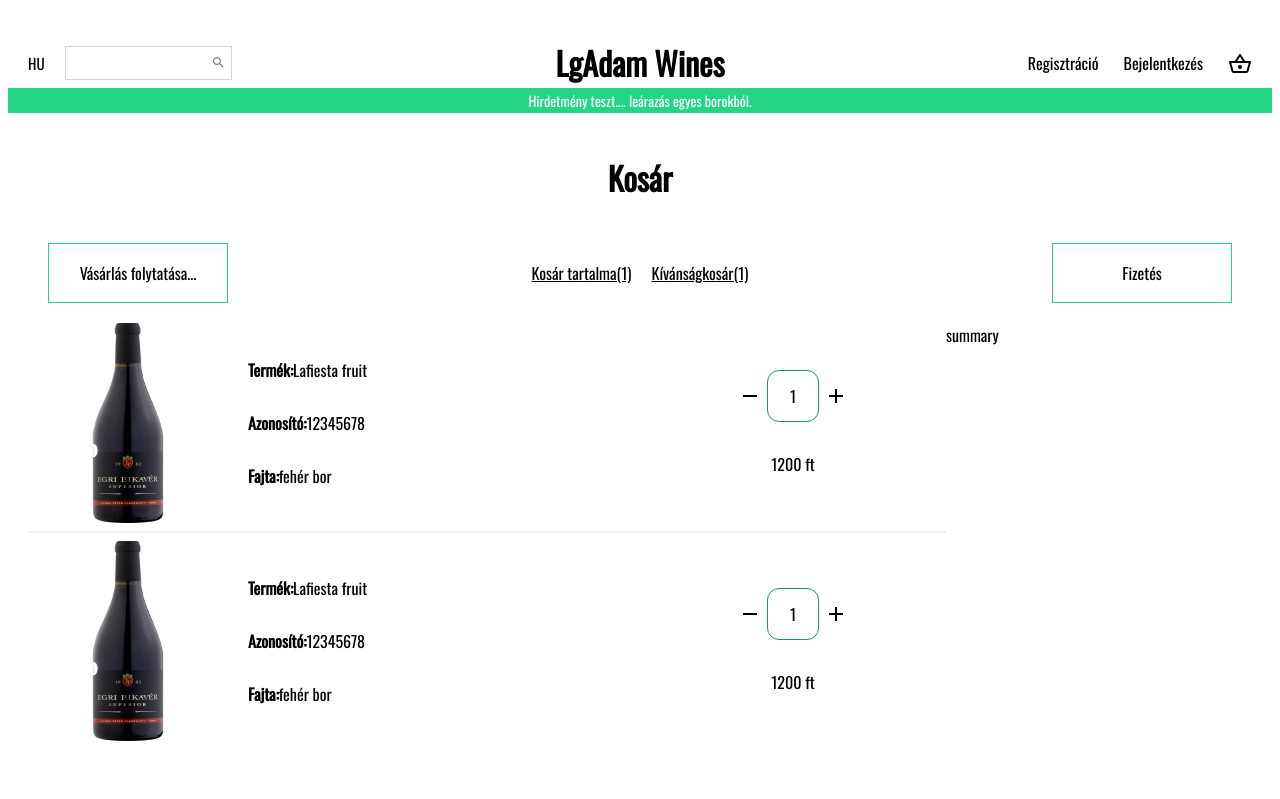
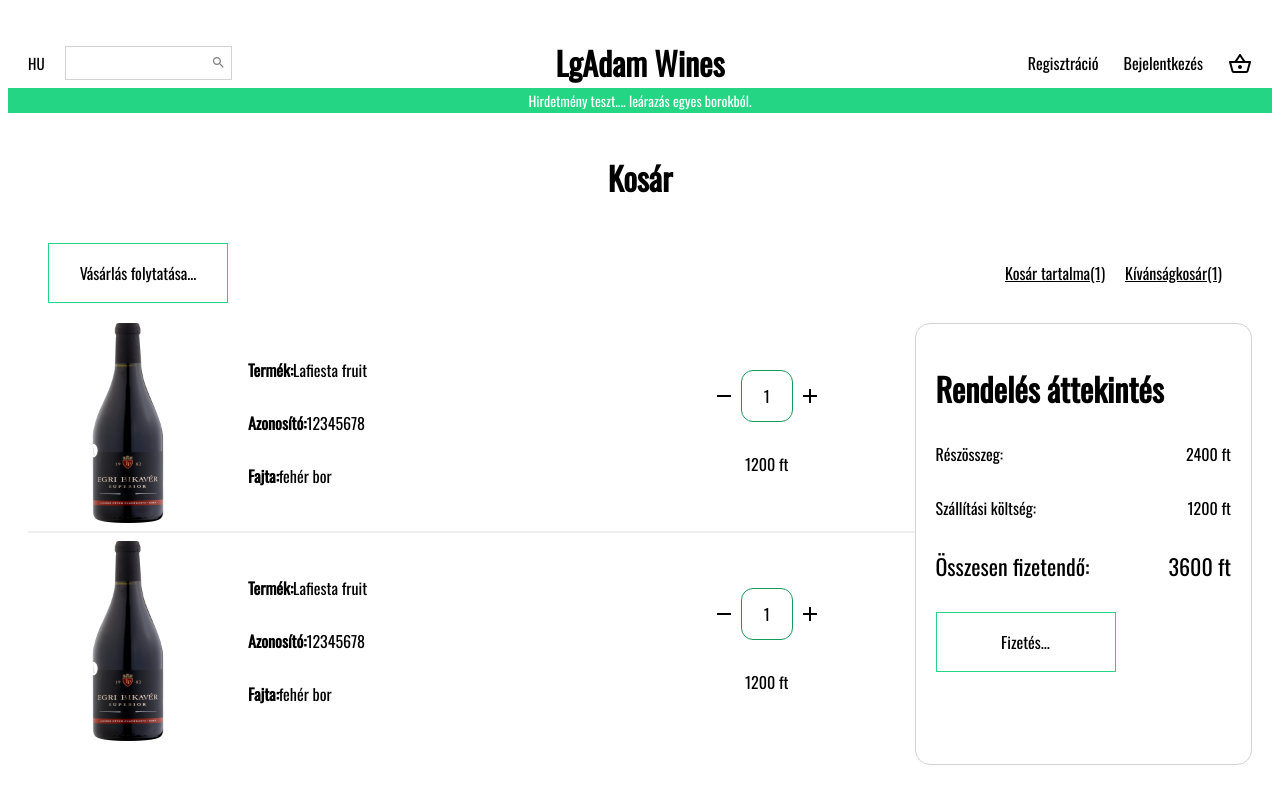
Before and after one commit to lgadam/ii3vey_szakd, a React (Create React App) app in the folder my-app/: page / in a window 1280 px wide. Shown: the top 799 px of the page. Built offline with nearby package versions, Linux system fonts and the light colour scheme.

Commit message:
Cartpage: added summary items, title and payment button
Cartpage: added summary items, title and payment button

```diff
--- a/my-app/src/Pages/Cart.jsx
+++ b/my-app/src/Pages/Cart.jsx
@@ -6,6 +6,8 @@ import "../Components/Slider.css"
 import bor from '../advbor1.png';
 import Delete from '@mui/icons-material/Remove';
 import Add from '@mui/icons-material/Add';
+import "../Components/Slider.css"
+
 const Container = styled.div``
 const Wrapper = styled.div`
     padding: 20px;
@@ -36,6 +38,10 @@ const Information = styled.div`
 `
 const Summary = styled.div`
     flex: 1;
+    border: 0.5px solid lightgray;
+    border-radius: 15px;
+    padding: 20px;
+    height: 50vh;
 `
 const Product = styled.div`
     display: flex;
@@ -86,6 +92,16 @@ const Hr = styled.hr`
     border: none;
     height: 2px;
 `
+const SummaryTitle = styled.h1``
+const SummaryItem = styled.div`
+    margin: 30px 0px;
+    display: flex;
+    justify-content: space-between;
+    font-size: ${props=>props.type === "total" && "22px"};
+`
+const SummaryItemText = styled.span``
+const SummaryItemPrice = styled.span``
+const SummaryButton = styled.button``
 const Cart = () => {
   return (
     <Container>
@@ -99,7 +115,6 @@ const Cart = () => {
                 <BeginTxt>Kosár tartalma(1)</BeginTxt>
                 <BeginTxt>Kívánságkosár(1)</BeginTxt>
                 </BeginTexts>
-                <BeginBtn className='btn-slider'>Fizetés</BeginBtn>
             </Begin>
             <End>
                 <Information>
@@ -141,7 +156,22 @@ const Cart = () => {
                         </PriceData>
                     </Product>
                 </Information>
-                <Summary>summary</Summary>
+                <Summary>
+                    <SummaryTitle>Rendelés áttekintés</SummaryTitle>
+                    <SummaryItem>
+                        <SummaryItemText>Részösszeg:</SummaryItemText>
+                        <SummaryItemPrice>2400 ft</SummaryItemPrice>
+                    </SummaryItem>
+                    <SummaryItem>
+                        <SummaryItemText>Szállítási költség:</SummaryItemText>
+                        <SummaryItemPrice>1200 ft</SummaryItemPrice>
+                    </SummaryItem>
+                    <SummaryItem type="total">
+                        <SummaryItemText>Összesen fizetendő:</SummaryItemText>
+                        <SummaryItemPrice>3600 ft</SummaryItemPrice>
+                    </SummaryItem>
+                    <SummaryButton className="btn-slider">Fizetés...</SummaryButton>
+                </Summary>
             </End>
         </Wrapper>
         <Footer />
```
